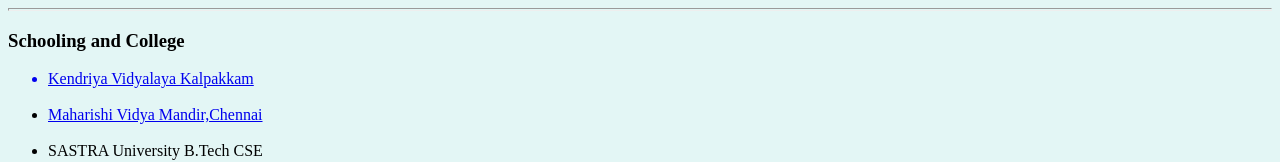
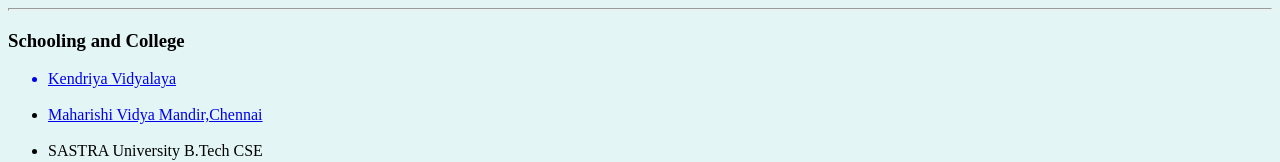
Before and after one commit to Keshavpersonal/Tech, a plain HTML site: page index.html in a window 1280 px wide. Shown: the part 238-400 px from the top of the page. Drawn offline with Linux system fonts and the light colour scheme.

Commit message:
Update index.html

```diff
--- a/index.html
+++ b/index.html
@@ -28,7 +28,7 @@
   <h3>Schooling and College</h3>
   <ul>
     <a href="http://www.kv2kalpakkam.ac.in/english-aboutus">
-      <li>Kendriya Vidyalaya Kalpakkam</li>
+      <li>Kendriya Vidyalaya</li>
     </a><br>
     <li><a href="https://www.maharishividyamandirch.com/">Maharishi Vidya Mandir,Chennai</a></li><br>
     <li>SASTRA University B.Tech CSE</li>
```
